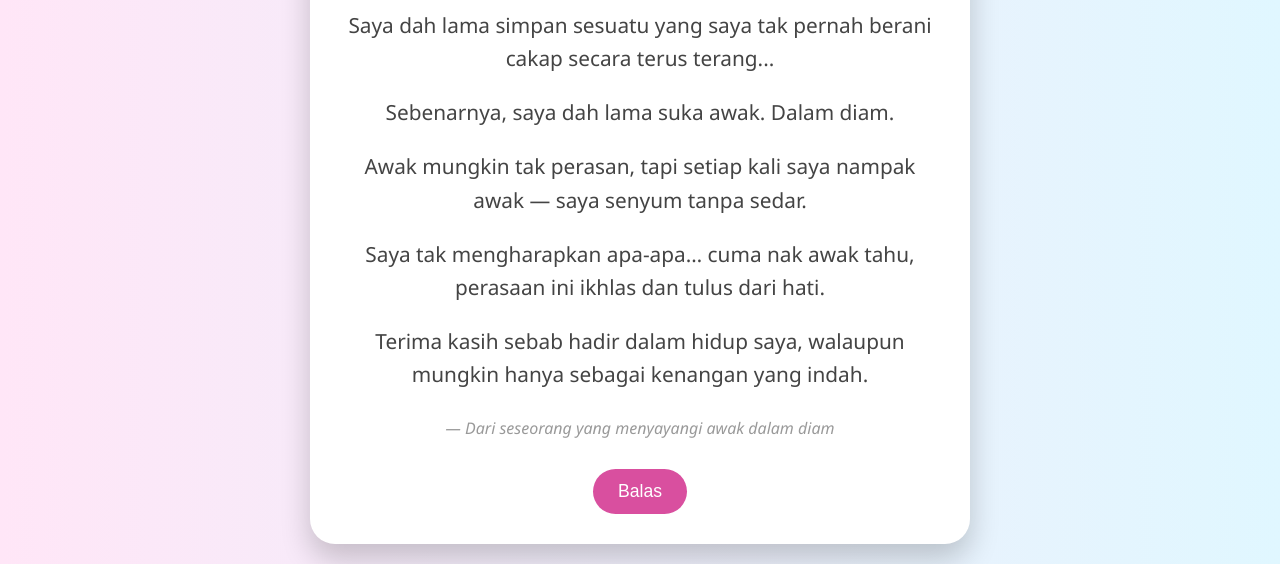
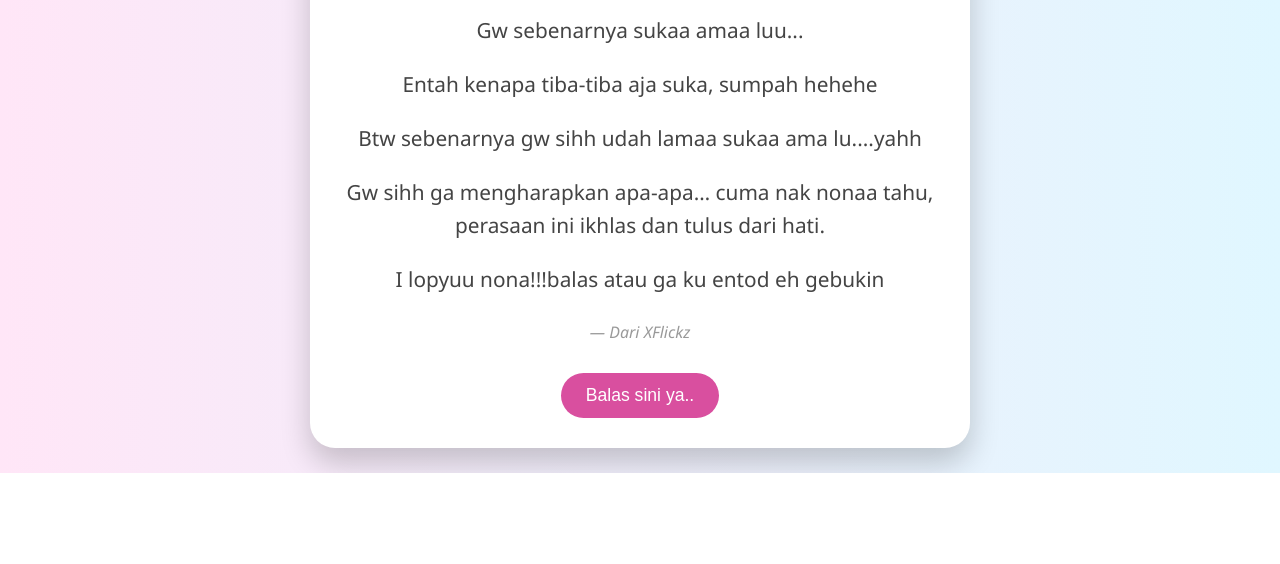
Before and after one commit to XFlickz-starxz/my-crush, a plain HTML site: page index.html in a window 1280 px wide. Shown: the part 367-931 px from the top of the page. After the commit the page ends 840 px from the top, so only its background shows below. Drawn offline with Linux system fonts and the light colour scheme.

Commit message:
Update and rename crush2.html to index.html

```diff
--- a/crush2.html
+++ b/index.html
@@ -86,22 +86,22 @@
 <body>
   <div class="card">
     <img src="meow.jpg" alt="Kucing Chibi Comel" />
-    <h1>Hai, Nonaa Akane</h1>
-    <p>Saya dah lama simpan sesuatu yang saya tak pernah berani cakap secara terus terang...</p>
-    <p>Sebenarnya, saya dah lama suka awak. Dalam diam.</p>
-    <p>Awak mungkin tak perasan, tapi setiap kali saya nampak awak — saya senyum tanpa sedar.</p>
-    <p>Saya tak mengharapkan apa-apa… cuma nak awak tahu, perasaan ini ikhlas dan tulus dari hati.</p>
-    <p>Terima kasih sebab hadir dalam hidup saya, walaupun mungkin hanya sebagai kenangan yang indah.</p>
-    <div class="signature">— Dari seseorang yang menyayangi awak dalam diam</div>
+    <h1>Aloo, Nonaa Akane</h1>
+    <p>Gw sebenarnya sukaa amaa luu...</p>
+    <p>Entah kenapa tiba-tiba aja suka, sumpah hehehe</p>
+    <p>Btw sebenarnya gw sihh udah lamaa sukaa ama lu....yahh</p>
+    <p>Gw sihh ga mengharapkan apa-apa… cuma nak nonaa tahu, perasaan ini ikhlas dan tulus dari hati.</p>
+    <p>I lopyuu nona!!!balas atau ga ku entod eh gebukin</p>
+    <div class="signature">— Dari XFlickz</div>
 
-    <button id="replyBtn">Balas</button>
+    <button id="replyBtn">Balas sini ya..</button>
 
     <div id="replySection">
-      <textarea id="replyInput" rows="4" placeholder="Tulis jawapan awak di sini..."></textarea>
+      <textarea id="replyInput" rows="4" placeholder="Tulis di sini ya sayang..."></textarea>
       <button id="sendBtn">Hantar</button>
     </div>
 
-    <div id="thankYouMsg">Terima kasih atas jawapan awak!</div>
+    <div id="thankYouMsg">Yohoo thanks udah ke kirim</div>
   </div>
 
   <script>
```
